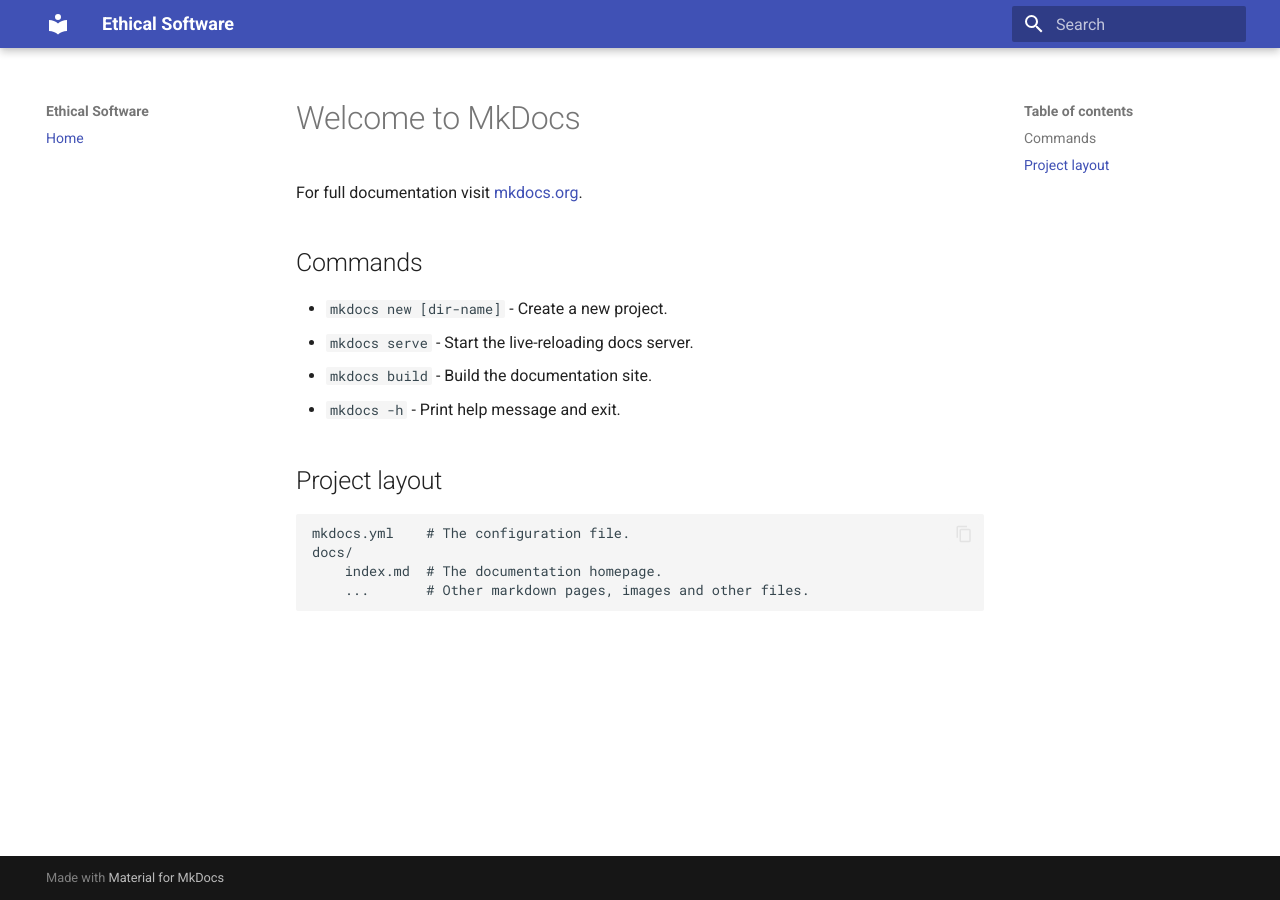
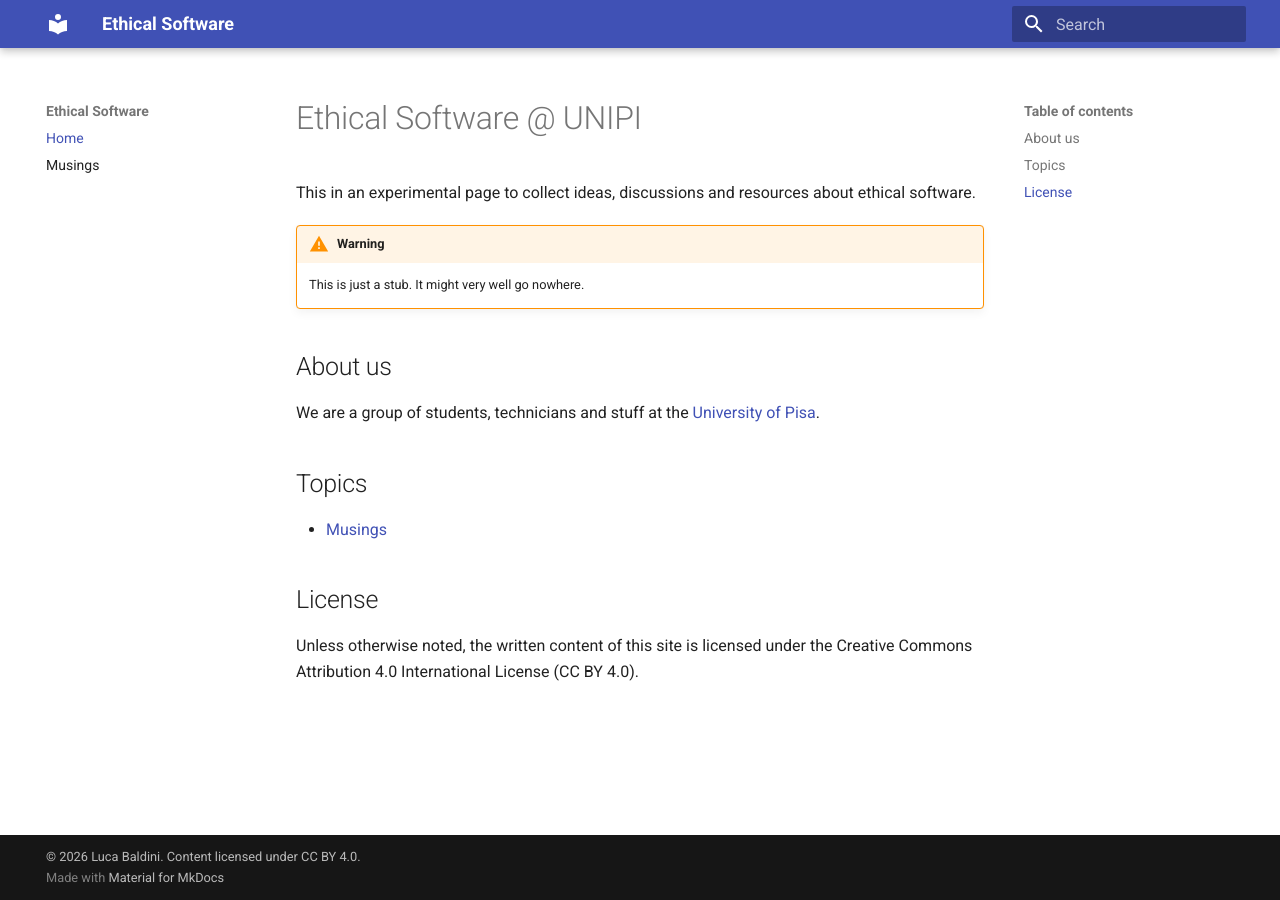
Before and after one commit to lucabaldini/ethical-software, an MkDocs documentation site: the page built from docs/index.md, in a window 1280 px wide. Built offline with MkDocs 1.6.1 and Material for MkDocs 9.7.7, drawn with Linux system fonts in a browser that asks for light colours.

```diff
--- a/docs/index.md
+++ b/docs/index.md
@@ -1,17 +1,23 @@
-# Welcome to MkDocs
+# Ethical Software @ UNIPI
 
-For full documentation visit [mkdocs.org](https://www.mkdocs.org).
+This in an experimental page to collect ideas, discussions and resources
+about ethical software.
 
-## Commands
+!!! warning
+    This is just a stub. It might very well go nowhere.
 
-* `mkdocs new [dir-name]` - Create a new project.
-* `mkdocs serve` - Start the live-reloading docs server.
-* `mkdocs build` - Build the documentation site.
-* `mkdocs -h` - Print help message and exit.
+## About us
 
-## Project layout
+We are a group of students, technicians and stuff at the
+[University of Pisa](https://www.unipi.it/).
 
-    mkdocs.yml    # The configuration file.
-    docs/
-        index.md  # The documentation homepage.
-        ...       # Other markdown pages, images and other files.
+
+## Topics
+
+- [Musings](musings.md)
+
+
+## License
+
+Unless otherwise noted, the written content of this site is licensed under
+the Creative Commons Attribution 4.0 International License (CC BY 4.0).
--- a/mkdocs.yml
+++ b/mkdocs.yml
@@ -22,3 +22,8 @@ extra_javascript:
 
 nav:
   - Home: index.md
+  - Musings: musings.md
+
+copyright: >
+  © 2026 Luca Baldini.
+  Content licensed under CC BY 4.0.
```
Also changed, not shown: docs/musings.md (added, +204 -0 lines), 4 other files.
